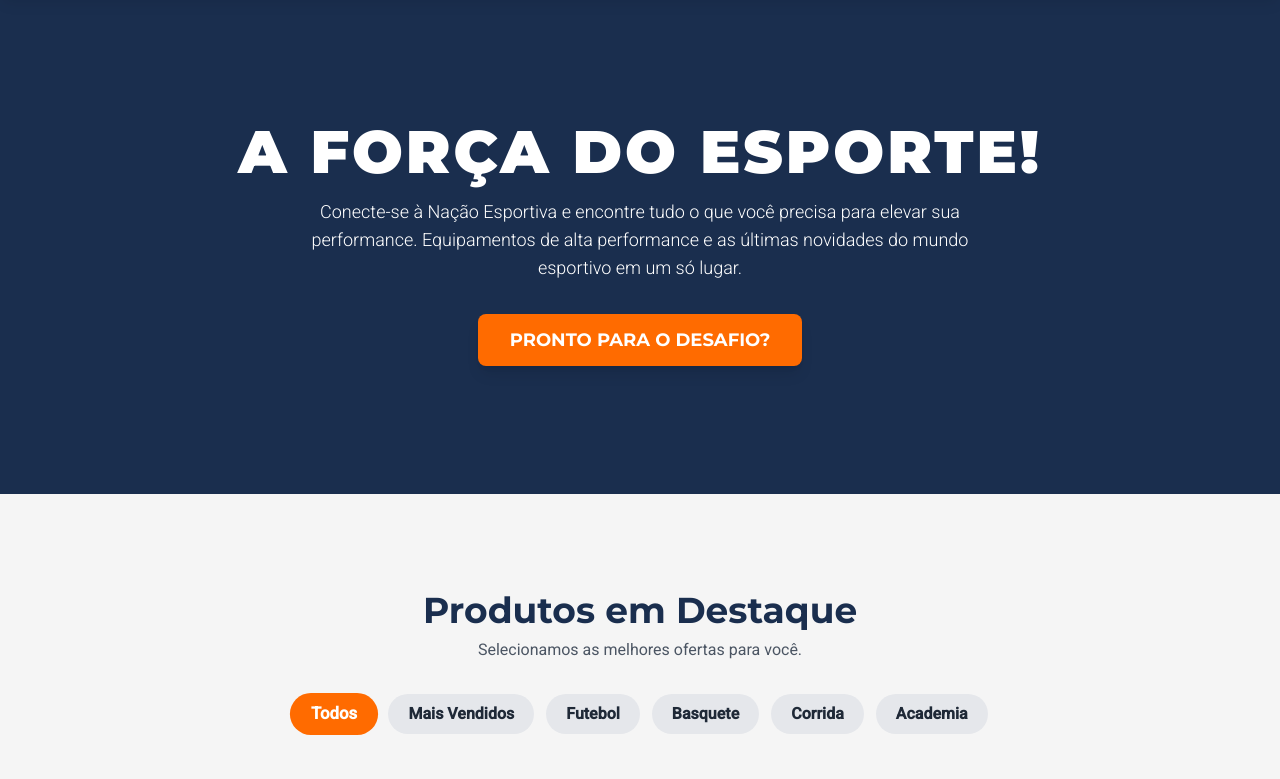
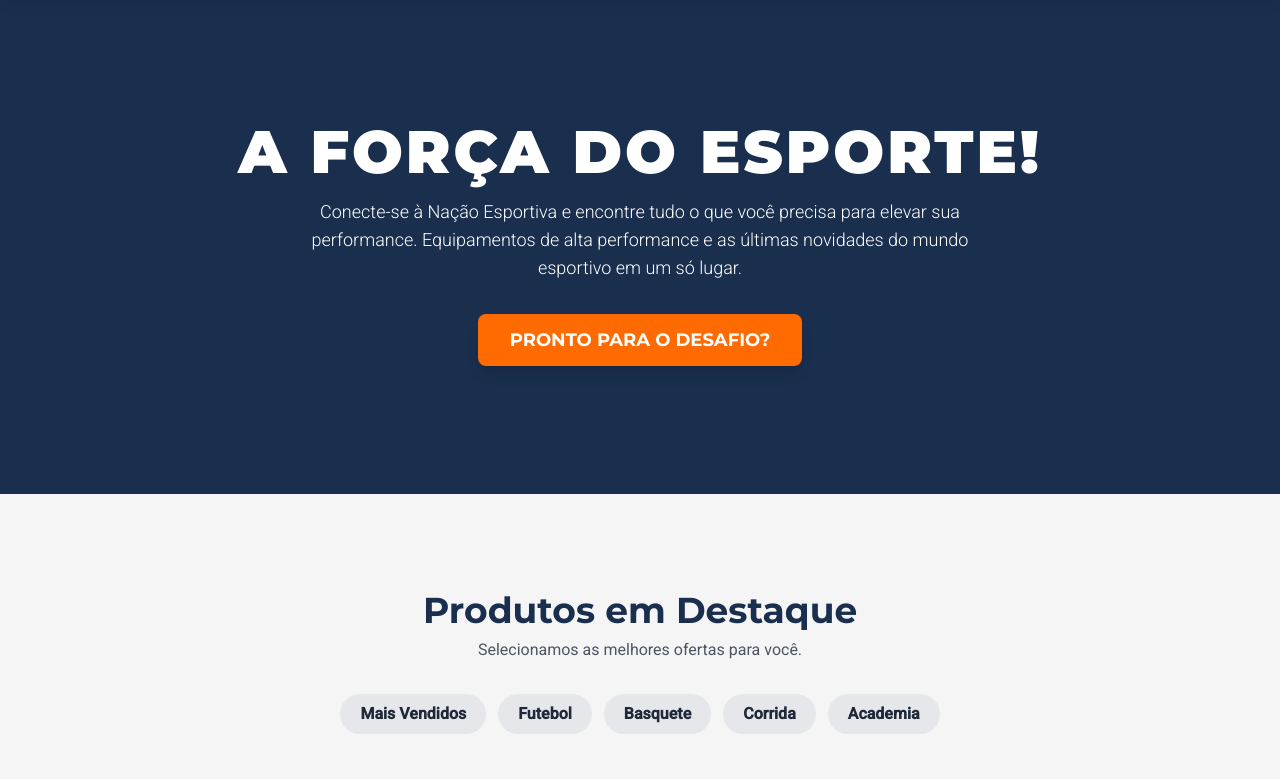
Before and after one commit to agenciavetordigital/nacao-esportiva, a plain HTML site: page index.html in a window 1280 px wide. Shown: the part 86-865 px from the top of the page. Drawn offline with nearby package versions, Linux system fonts and the light colour scheme.

Commit message:
Update index.html

```diff
--- a/index.html
+++ b/index.html
@@ -136,7 +136,6 @@
 
                 <!-- Category Filters -->
                 <div id="category-filters" class="flex flex-wrap justify-center gap-3 mb-12">
-                    <button class="category-btn active bg-gray-200 text-gray-800 font-semibold py-2 px-5 rounded-full" data-category="Todos">Todos</button>
                     <button class="category-btn bg-gray-200 text-gray-800 font-semibold py-2 px-5 rounded-full" data-category="Mais Vendidos">Mais Vendidos</button>
                     <button class="category-btn bg-gray-200 text-gray-800 font-semibold py-2 px-5 rounded-full" data-category="Futebol">Futebol</button>
                     <button class="category-btn bg-gray-200 text-gray-800 font-semibold py-2 px-5 rounded-full" data-category="Basquete">Basquete</button>
```
